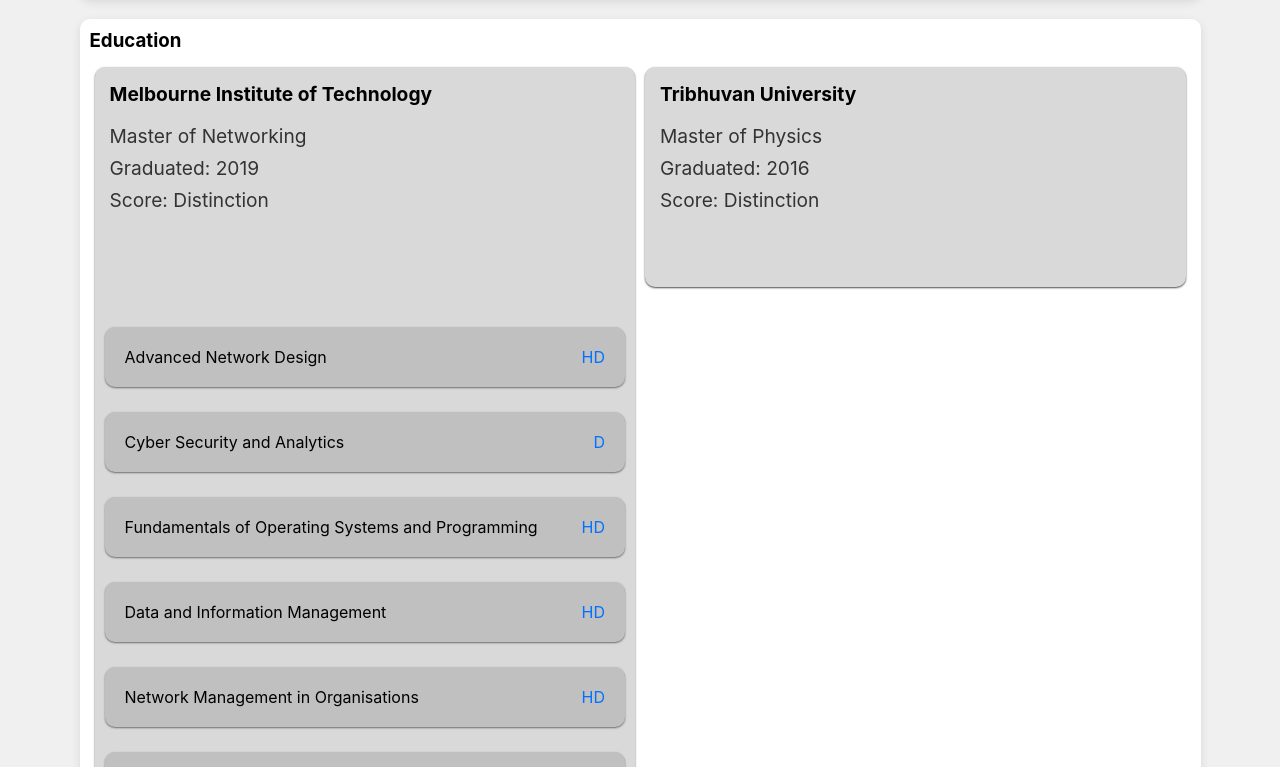
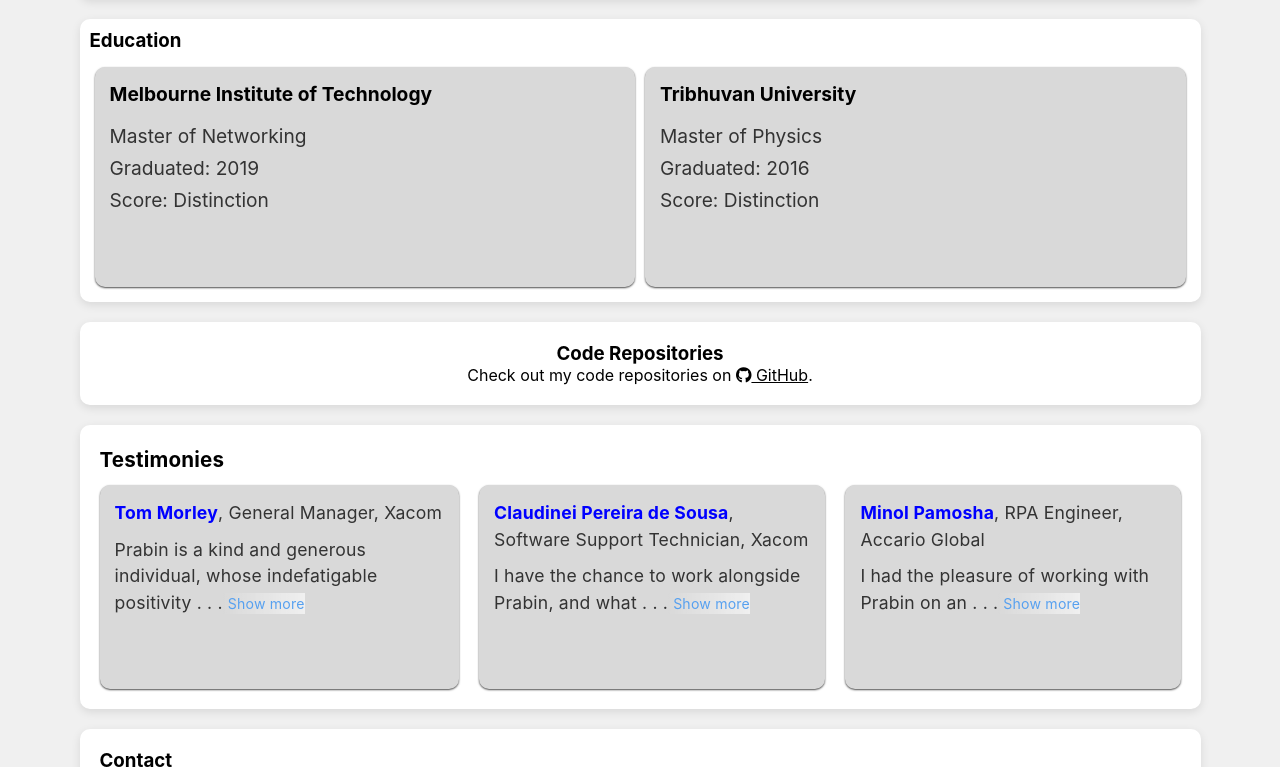
Before and after one commit to prabinkc2046/portfolio, a React (Create React App) app: page / in a window 1280 px wide. Shown: the part 2033-2800 px from the top of the page. Built offline with nearby package versions, Linux system fonts and the light colour scheme.

Commit message:
Prabin portfolio site version 2

```diff
--- a/src/components/Education/Education.styled.ts
+++ b/src/components/Education/Education.styled.ts
@@ -73,7 +73,7 @@
   }
 `;
 
-export const EducationDetailContainer = styled.div`
+export const EducationDetailContainer = styled.div<{open: boolean}>`
   width: 100%;
   display: flex;
   flex-direction: column;
@@ -81,6 +81,8 @@
   gap: 8px;
   padding: 10px;
   cursor: pointer;
+  opacity: ${({open}) => open ? '0' : '1'};
+  z-index: ${({open}) => open ? '-1': '1'};
 
   p,
   h4 {
@@ -106,7 +108,10 @@
   overflow: hidden;
   position: absolute;
   left: 0;
-  top: 250px;
+  top: 0px;
+  opacity: ${({open}) => open ? '1' : '0'};
+  z-index: ${({open}) => open ? '1' : '-1'};
+
 `;
 
 export const Subject = styled(Card)`
--- a/src/components/Education/Education.tsx
+++ b/src/components/Education/Education.tsx
@@ -12,7 +12,7 @@
 
 
 export default function Education() {
-  const [openCard, setOpenCard] = useState<string | null>('Melbourne Institute of Technology'); // State to manage the open card
+  const [openCard, setOpenCard] = useState<string | null>(null); // State to manage the open card
   const [educationCardHeight, setEducationCardHeight] = useState(0);
   const educationCardRef = useRef<HTMLDivElement>(null);
 
@@ -24,7 +24,7 @@
 
   useEffect(() => {
     if(educationCardRef.current){
-     setEducationCardHeight((educationCardRef.current.scrollHeight + 250));
+     setEducationCardHeight((educationCardRef.current.scrollHeight));
     }
   },[openCard])
 
@@ -43,7 +43,7 @@
               onDoubleClick={() => handleCardClick(uni.name)}
 
             >
-                <EducationDetailContainer>
+                <EducationDetailContainer open={openCard === uni.name}>
                   <h4>{uni.name}</h4>
                   <p>{uni.degree}</p>
                   <p>Graduated: {uni.finishedYear}</p>
--- a/src/components/PersonalInfo/PersonalInfo.tsx
+++ b/src/components/PersonalInfo/PersonalInfo.tsx
@@ -1,6 +1,5 @@
 import { profileIntro } from '../../CONSTANT/CONSTANT';
 import { PersonalInfoStyled, ProfilePhotoContainer, ProfilePhoto, PersonalText } from './PersonalInfo.styled';
-import { ThreeDText } from '../../commonStyles/common.styled';
 
 
 export default function PersonalInfo() {
@@ -14,7 +13,7 @@
 
       <PersonalText>
         <h2>Prabin K C</h2>
-        <ThreeDText>{profileIntro}</ThreeDText>
+        <p>{profileIntro}</p>
       </PersonalText>
 
     </PersonalInfoStyled>
--- a/src/components/Testimony/Testimony.styled.ts
+++ b/src/components/Testimony/Testimony.styled.ts
@@ -32,10 +32,10 @@
 export const TestimonyCardsWrapper = styled.div`
     display: grid;
     grid-template-columns: auto;
-    gap: 12px;
+    gap: 20px;
     @media (min-width: 600px){
       grid-template-columns: auto auto;
-      gap: 12px;
+      gap: 20px;
     }
 
     @media (min-width: 900px){
```
